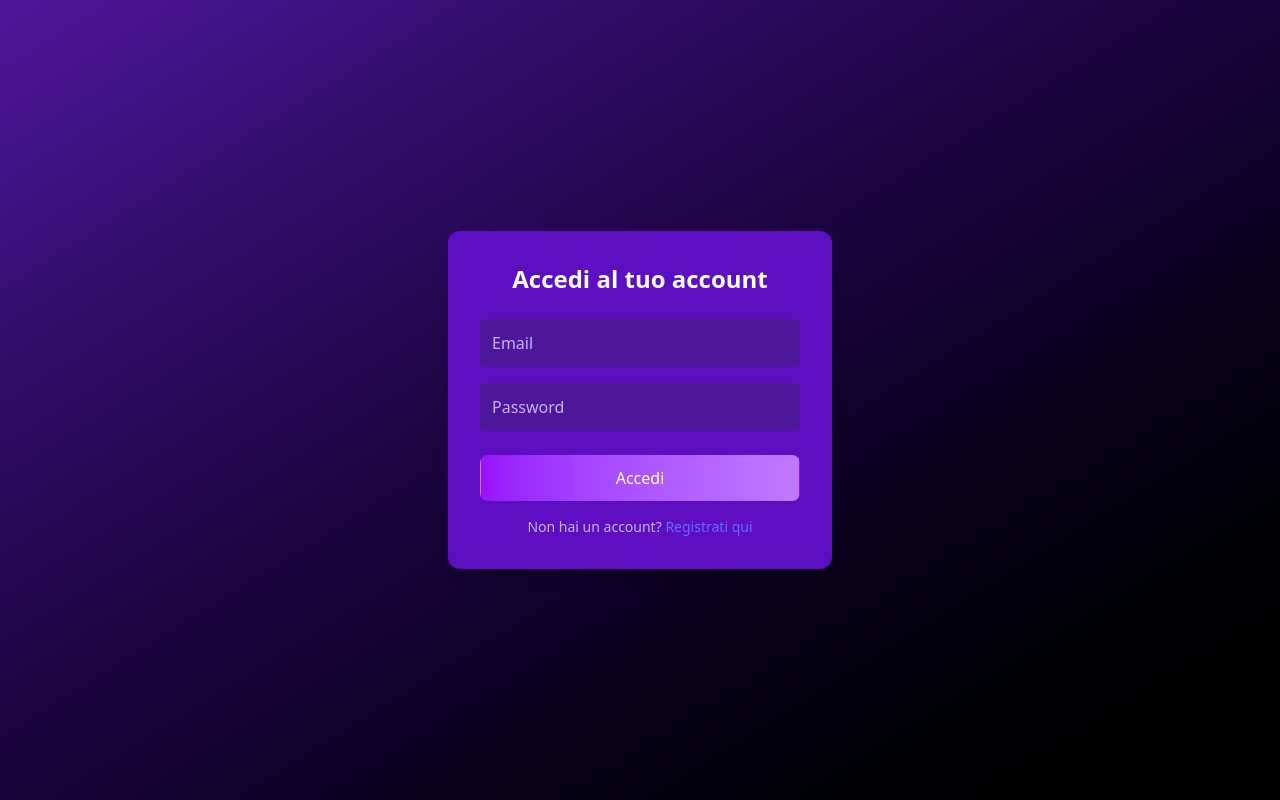
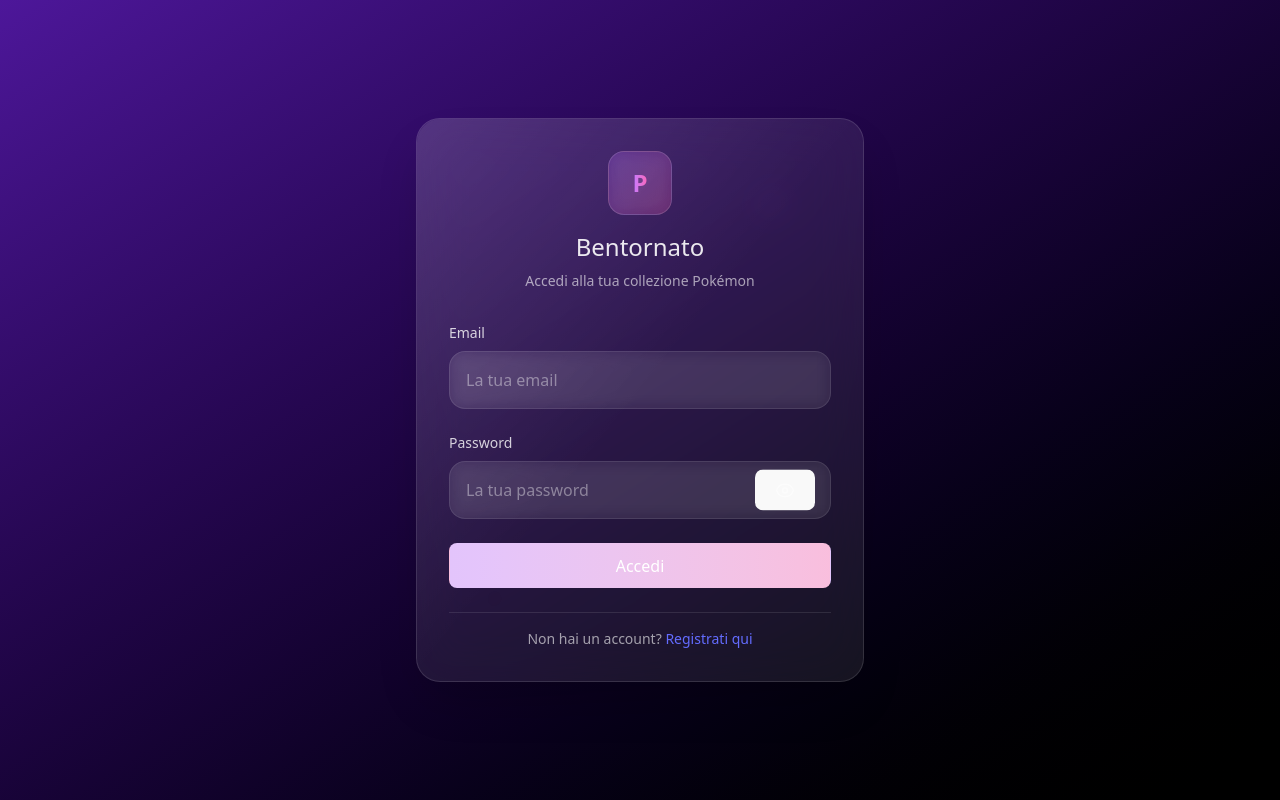
Before and after one commit to Nicosbiu/pokemon-collezione, a React (Vite) app: page /login in a window 1280 px wide. Built offline with nearby package versions, Linux system fonts and the light colour scheme; no server answers.

Commit message:
Restyling Login

```diff
--- a/src/pages/LoginPage.jsx
+++ b/src/pages/LoginPage.jsx
@@ -1,45 +1,166 @@
+// LoginPage.jsx - Versione glass moderna
 import { useState } from 'react';
 import { useAuth } from '../contexts/AuthContext';
-import { useNavigate } from 'react-router-dom';
-import { Link } from 'react-router-dom';
+import { useNavigate, Link } from 'react-router-dom';
+import toast, { Toaster } from 'react-hot-toast';
+import { EyeIcon, EyeSlashIcon } from '@heroicons/react/24/outline';
 
 export default function LoginPage() {
     const [email, setEmail] = useState('');
     const [password, setPassword] = useState('');
+    const [showPassword, setShowPassword] = useState(false);
+    const [isLoading, setIsLoading] = useState(false);
     const [error, setError] = useState('');
+
     const { login } = useAuth();
     const navigate = useNavigate();
 
     const handleSubmit = async (e) => {
         e.preventDefault();
         setError('');
+        setIsLoading(true);
+
         try {
+            const loadingToast = toast.loading('Accesso in corso...');
             await login(email, password);
-            navigate('/', { replace: true }); // Redirect a homepage
-        } catch {
-            setError('Credenziali non valide');
+
+            toast.dismiss(loadingToast);
+            toast.success('Benvenuto!', {
+                duration: 2000,
+                icon: '🎉',
+            });
+
+            navigate('/', { replace: true });
+        } catch (err) {
+            toast.error('Errore nel login: ' + err.message);
+        } finally {
+            setIsLoading(false);
         }
     };
 
     return (
-        <div className="min-h-screen  flex items-center justify-center bg-gradient-to-br from-violet-900 to-black text-white p-6">
-            <form onSubmit={handleSubmit} className="bg-violet-800 bg-opacity-70 rounded-xl shadow-lg p-8 w-full max-w-sm">
-                <h2 className="text-2xl font-bold mb-6 text-center">Accedi al tuo account</h2>
-                {error && <p className="text-red-400 mb-4">{error}</p>}
-                <input type="email" placeholder="Email" className="w-full p-3 rounded-md mb-4 bg-violet-900 placeholder-violet-300 focus:outline-none"
-                    value={email} onChange={(e) => setEmail(e.target.value)} />
-                <input type="password" placeholder="Password" className="w-full p-3 rounded-md mb-6 bg-violet-900 placeholder-violet-300 focus:outline-none"
-                    value={password} onChange={(e) => setPassword(e.target.value)} />
-                <button type="submit" className="w-full bg-gradient-to-r from-purple-600 to-purple-400 py-3 rounded-md font-semibold hover:from-purple-700 hover:to-purple-500 transition">
-                    Accedi
+        <div className="min-h-screen w-screen flex items-center justify-center bg-gradient-to-br from-violet-900 to-black text-white p-6">
+            <Toaster
+                position="top-center"
+                toastOptions={{
+                    style: {
+                        background: 'rgba(255, 255, 255, 0.1)',
+                        backdropFilter: 'blur(12px)',
+                        border: '1px solid rgba(255, 255, 255, 0.2)',
+                        color: '#fff',
+                        borderRadius: '1rem',
+                    },
+                }}
+            />
+
+            {/* Card container con effetto glass */}
+            <div className="w-full max-w-md">
+                <div className="backdrop-blur-xl bg-white/[0.08] border border-white/[0.12] rounded-3xl p-8 shadow-2xl shadow-black/20">
+
+                    {/* Gradient overlay sottile */}
+                    <div className="absolute inset-0 rounded-3xl bg-gradient-to-br from-white/10 via-transparent to-transparent pointer-events-none"></div>
+
+                    <div className="relative z-10">
+                        {/* Header */}
+                        <div className="text-center mb-8">
+                            <div className="w-16 h-16 mx-auto mb-4 rounded-2xl bg-gradient-to-br from-purple-500/20 to-pink-500/20 backdrop-blur-sm border border-white/15 flex items-center justify-center">
+                                <span className="text-2xl font-bold bg-gradient-to-r from-purple-400 to-pink-400 bg-clip-text text-transparent">P</span>
+                            </div>
+                            <h2 className="text-2xl font-light text-white/90 mb-2">Bentornato</h2>
+                            <p className="text-sm text-white/60">Accedi alla tua collezione Pokémon</p>
+                        </div>
+
+                        {error && (
+                            <div className="mb-6 p-4 rounded-2xl bg-red-500/10 border border-red-500/20 backdrop-blur-sm">
+                                <p className="text-red-300 text-sm text-center">{error}</p>
+                            </div>
+                        )}
+
+                        <form onSubmit={handleSubmit} className="space-y-6">
+
+                            {/* Email Field */}
+                            <div>
+                                <label htmlFor="email" className="block text-white/80 mb-2 text-sm font-medium">
+                                    Email
+                                </label>
+                                <input
+                                    type="email"
+                                    id="email"
+                                    placeholder="La tua email"
+                                    value={email}
+                                    onChange={(e) => setEmail(e.target.value)}
+                                    className="w-full p-4 rounded-2xl bg-white/5 backdrop-blur-sm border border-white/10 placeholder-white/40 text-white focus:outline-none focus:ring-2 focus:ring-purple-500/50 focus:border-white/20 transition-all duration-200"
+                                    required
+                                />
+                            </div>
+
+                            {/* Password Field con occhietto */}
+                            <div>
+                                <label htmlFor="password" className="block text-white/80 mb-2 text-sm font-medium">
+                                    Password
+                                </label>
+                                <div className="relative">
+                                    <input
+                                        type={showPassword ? 'text' : 'password'}
+                                        id="password"
+                                        placeholder="La tua password"
+                                        value={password}
+                                        onChange={(e) => setPassword(e.target.value)}
+                                        className="w-full p-4 pr-12 rounded-2xl bg-white/5 backdrop-blur-sm border border-white/10 placeholder-white/40 text-white focus:outline-none focus:ring-2 focus:ring-purple-500/50 focus:border-white/20 transition-all duration-200"
+                                        required
+                                    />
+
+                                    {/* Pulsante occhietto */}
+                                    <button
+                                        type="button"
+                                        onClick={() => setShowPassword(!showPassword)}
+                                        className="absolute right-4 top-1/2 transform -translate-y-1/2 text-white/50 hover:text-white/80 transition-colors duration-200 p-1"
+                                    >
+                                        {showPassword ? (
+                                            <EyeSlashIcon className="w-5 h-5" />
+                                        ) : (
+                                            <EyeIcon className="w-5 h-5" />
+                                        )}
                                     </button>
-                <p className="mt-4 text-center text-sm text-violet-300">
+                                </div>
+                            </div>
+
+                            {/* Submit Button */}
+                            <button
+                                type="submit"
+                                disabled={isLoading}
+                                className="w-full py-4 rounded-2xl bg-gradient-to-r from-purple-500/30 to-pink-500/30 hover:from-purple-500/40 hover:to-pink-500/40 border border-white/20 hover:border-white/30 text-white font-medium transition-all duration-300 hover:scale-[1.01] disabled:opacity-50 disabled:cursor-not-allowed backdrop-blur-sm"
+                            >
+                                {isLoading ? (
+                                    <div className="flex items-center justify-center space-x-2">
+                                        <div className="w-4 h-4 border-2 border-white/30 border-t-white rounded-full animate-spin"></div>
+                                        <span>Accesso...</span>
+                                    </div>
+                                ) : (
+                                    'Accedi'
+                                )}
+                            </button>
+
+                            {/* Link registrazione */}
+                            <div className="text-center pt-4 border-t border-white/10">
+                                <p className="text-sm text-white/60">
                                     Non hai un account?{' '}
-                    <Link to="/register" className="underline hover:text-purple-400">
+                                    <Link
+                                        to="/register"
+                                        className="text-purple-400 hover:text-purple-300 font-medium transition-colors duration-200"
+                                    >
                                         Registrati qui
                                     </Link>
                                 </p>
+                            </div>
                         </form>
+
+                        {/* Floating elements per depth */}
+                        <div className="absolute top-8 right-8 w-12 h-12 bg-gradient-to-br from-purple-400/8 to-transparent rounded-full blur-lg opacity-50"></div>
+                        <div className="absolute bottom-8 left-8 w-8 h-8 bg-gradient-to-br from-pink-400/5 to-transparent rounded-full blur-md opacity-30"></div>
+                    </div>
+                </div>
+            </div>
         </div>
     );
 }
```
Lines whose indentation alone changed are shown as unchanged.
